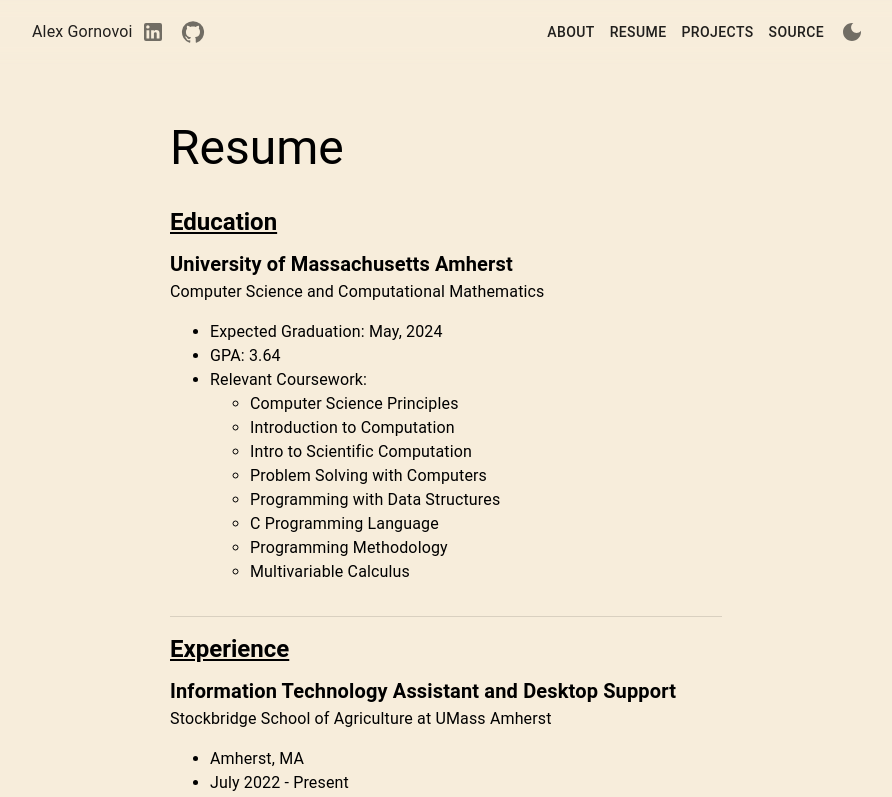
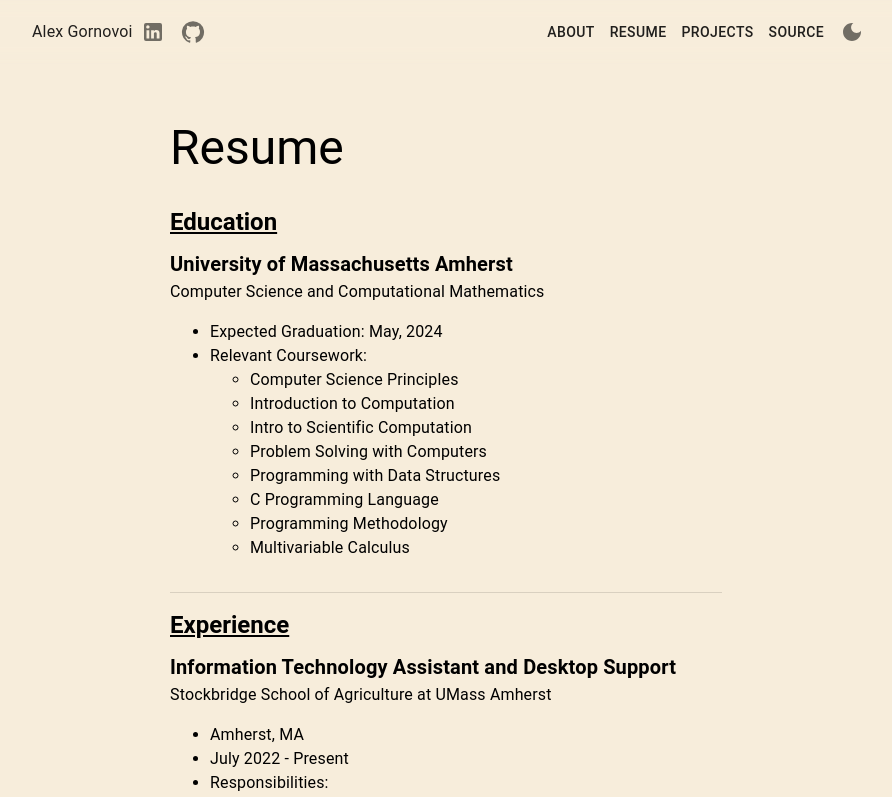
Before and after one commit to alexgornovoi/resume-website, a Next.js app: page /resume in a window 1280 px wide. Shown: the top 797 px of the page, without its empty margins (194-1086 px from the left). Built offline with nearby package versions, Linux system fonts and the light colour scheme.

Commit message:
Updated Resume

```diff
--- a/pages/resume.js
+++ b/pages/resume.js
@@ -108,7 +108,6 @@ export default function Resume() {
               Computer Science and Computational Mathematics
               <ul>
                 <li>Expected Graduation: May, 2024</li>
-                <li>GPA: 3.64</li>
                 <li>
                   Relevant Coursework:
                   <ul>{listArray(relevantCourseWork)}</ul>
```
